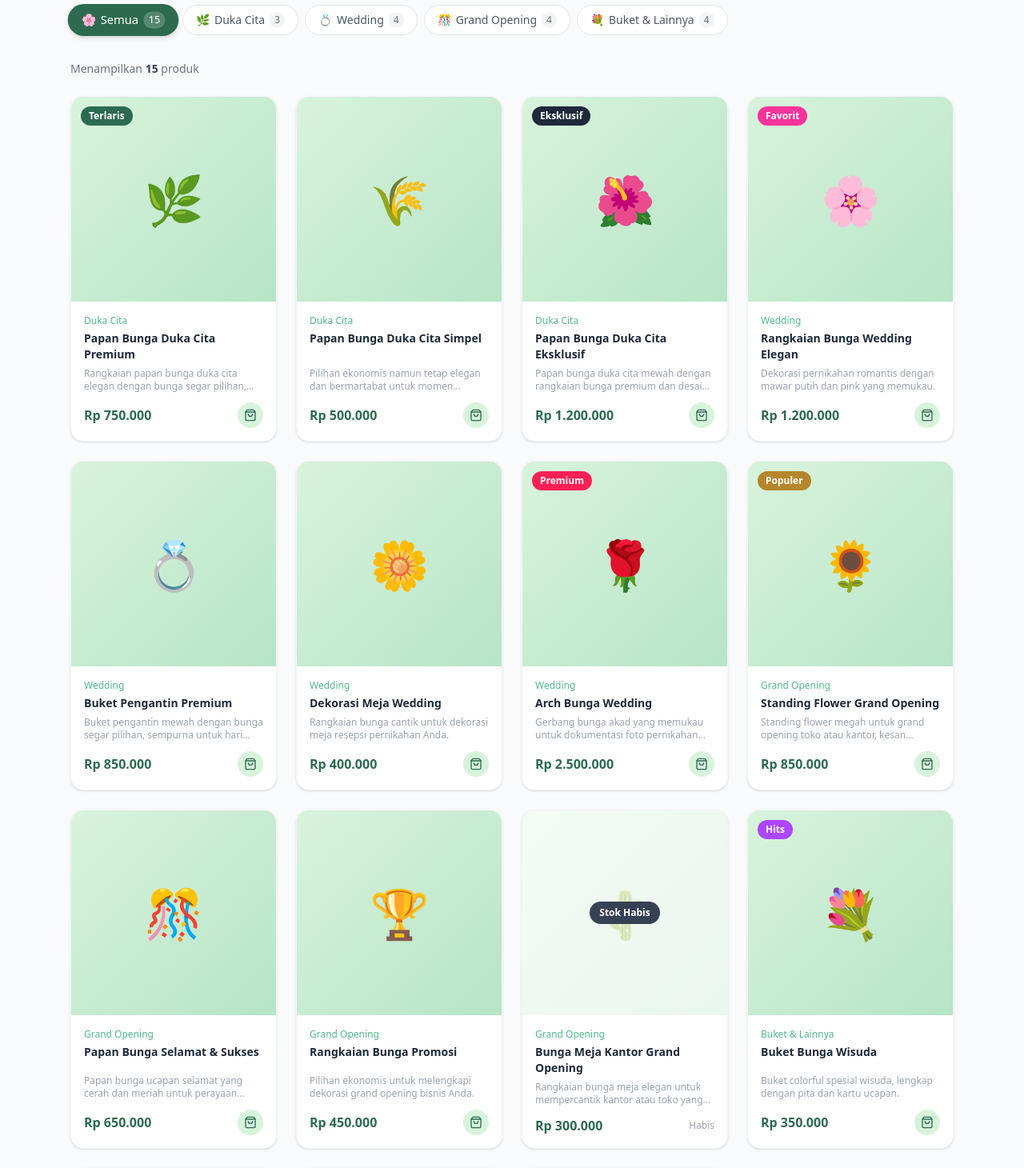
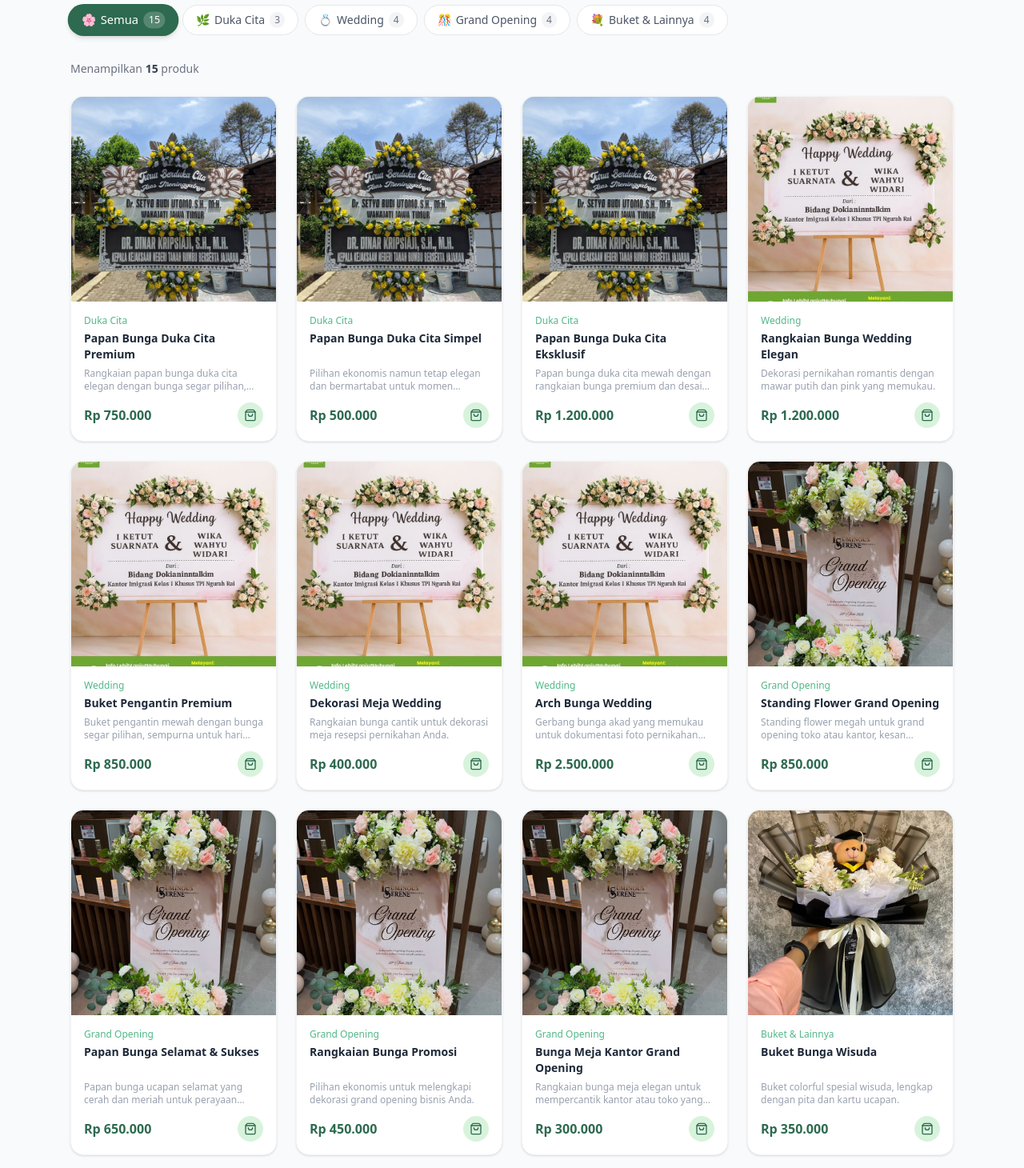
Before and after one commit to ProfileOf/Agro-Florist-Malang, a Next.js app: page /katalog in a window 1280 px wide. Shown: the part 380-1840 px from the top of the page at 80% size. Built offline with nearby package versions, Linux system fonts and the light colour scheme.

Commit message:
katalog page

```diff
--- a/src/app/katalog/KatalogClient.tsx
+++ b/src/app/katalog/KatalogClient.tsx
@@ -1,6 +1,7 @@
 'use client';
 
 import { useState, useMemo } from 'react';
+import { useSearchParams } from 'next/navigation';
 import { motion, AnimatePresence } from 'framer-motion';
 import { ShoppingBag, ArrowLeft, Search, Tag } from 'lucide-react';
 import Link from 'next/link';
@@ -36,7 +37,14 @@ const KATEGORI_EMOJI: Record<FilterKategori, string> = {
 };
 
 export default function KatalogClient() {
-  const [aktifKategori, setAktifKategori] = useState<FilterKategori>('semua');
+  const searchParams = useSearchParams();
+  const paramKategori = searchParams.get('kategori') as FilterKategori | null;
+  const initialKategori: FilterKategori =
+    paramKategori && KATEGORI_TABS.includes(paramKategori as FilterKategori)
+      ? paramKategori
+      : 'semua';
+
+  const [aktifKategori, setAktifKategori] = useState<FilterKategori>(initialKategori);
   const [query, setQuery] = useState('');
 
   const produkTampil = useMemo(() => {
@@ -191,36 +199,17 @@ export default function KatalogClient() {
                     className="group bg-white border border-gray-100 rounded-2xl overflow-hidden shadow-sm hover:shadow-xl transition-all duration-300 hover:-translate-y-1 flex flex-col"
                   >
                     {/* Image area */}
-                    <div className="relative aspect-square bg-gradient-to-br from-[#d8f3dc] to-[#b7e4c7] flex items-center justify-center">
-                      <span
-                        className="text-6xl"
-                        role="img"
-                        aria-label={produk.nama}
-                      >
-                        {produk.emoji}
-                      </span>
-
-                      {/* Badge */}
-                      {produk.badge && (
-                        <span
-                          className={`absolute top-3 left-3 text-xs font-bold px-2.5 py-1 rounded-full ${produk.badgeColor}`}
-                        >
-                          {produk.badge}
-                        </span>
-                      )}
-
-                      {/* Stok habis overlay */}
-                      {!produk.tersedia && (
-                        <div className="absolute inset-0 bg-white/70 flex items-center justify-center">
-                          <span className="bg-gray-700 text-white text-xs font-bold px-3 py-1.5 rounded-full">
-                            Stok Habis
-                          </span>
-                        </div>
-                      )}
+                    <div className="relative aspect-square overflow-hidden bg-[#d8f3dc]">
+                      <Image
+                        src={produk.gambar}
+                        alt={produk.nama}
+                        fill
+                        className="object-cover group-hover:scale-105 transition-transform duration-500"
+                        sizes="(max-width: 640px) 100vw, (max-width: 768px) 50vw, (max-width: 1024px) 33vw, 25vw"
+                      />
 
                       {/* Hover overlay — CTA */}
-                      {produk.tersedia && (
-                        <div className="absolute inset-0 bg-[#2d6a4f]/0 group-hover:bg-[#2d6a4f]/10 transition-colors flex items-center justify-center opacity-0 group-hover:opacity-100">
+                      <div className="absolute inset-0 bg-[#2d6a4f]/0 group-hover:bg-[#2d6a4f]/20 transition-colors flex items-center justify-center opacity-0 group-hover:opacity-100">
                         <a
                           href={`https://wa.me/6281234567890?text=Halo%2C%20saya%20ingin%20pesan%20${encodeURIComponent(produk.nama)}`}
                           target="_blank"
@@ -231,7 +220,6 @@ export default function KatalogClient() {
                           Pesan Sekarang
                         </a>
                       </div>
-                      )}
                     </div>
 
                     {/* Info */}
@@ -249,7 +237,6 @@ export default function KatalogClient() {
                         <span className="text-[#2d6a4f] font-bold text-base">
                           {formatRupiah(produk.harga)}
                         </span>
-                        {produk.tersedia ? (
                         <a
                           href={`https://wa.me/6281234567890?text=Halo%2C%20saya%20ingin%20pesan%20${encodeURIComponent(produk.nama)}`}
                           target="_blank"
@@ -259,9 +246,6 @@ export default function KatalogClient() {
                         >
                           <ShoppingBag className="w-4 h-4" aria-hidden="true" />
                         </a>
-                        ) : (
-                          <span className="text-xs text-gray-400">Habis</span>
-                        )}
                       </div>
                     </div>
                   </motion.div>
--- a/src/app/katalog/page.tsx
+++ b/src/app/katalog/page.tsx
@@ -1,3 +1,4 @@
+import { Suspense } from 'react';
 import type { Metadata } from 'next';
 import KatalogClient from './KatalogClient';
 
@@ -8,5 +9,9 @@ export const metadata: Metadata = {
 };
 
 export default function KatalogPage() {
-  return <KatalogClient />;
+  return (
+    <Suspense>
+      <KatalogClient />
+    </Suspense>
+  );
 }
--- a/src/components/ShowcaseSection.tsx
+++ b/src/components/ShowcaseSection.tsx
@@ -36,7 +36,7 @@ const categories = [
     label: 'Buket Wisuda',
     description: 'Buket bunga segar cantik untuk merayakan kelulusan dan pencapaian.',
     image: '/images/grad.jpg',
-    filter: 'buket-wisuda',
+    filter: 'buket',
     waText: 'Halo%20Agro%20Florist%2C%20saya%20mau%20pesan%20buket%20wisuda',
   },
 ];
--- a/src/lib/dummyKatalog.ts
+++ b/src/lib/dummyKatalog.ts
@@ -4,11 +4,8 @@ export type Produk = {
   slug: string;
   kategori: 'duka-cita' | 'wedding' | 'grand-opening' | 'buket';
   harga: number;
-  emoji: string;
-  badge?: string;
-  badgeColor?: string;
+  gambar: string;
   deskripsi: string;
-  tersedia: boolean;
 };
 
 export const KATEGORI_LABEL: Record<Produk['kategori'] | 'semua', string> = {
@@ -27,11 +24,8 @@ export const dummyKatalog: Produk[] = [
     slug: 'papan-bunga-duka-cita-premium',
     kategori: 'duka-cita',
     harga: 750000,
-    emoji: '🌿',
-    badge: 'Terlaris',
-    badgeColor: 'bg-[#2d6a4f] text-white',
+    gambar: '/images/dukacita.jpg',
     deskripsi: 'Rangkaian papan bunga duka cita elegan dengan bunga segar pilihan, cocok untuk berbagai acara belasungkawa.',
-    tersedia: true,
   },
   {
     id: 2,
@@ -39,9 +33,8 @@ export const dummyKatalog: Produk[] = [
     slug: 'papan-bunga-duka-cita-simpel',
     kategori: 'duka-cita',
     harga: 500000,
-    emoji: '🌾',
+    gambar: '/images/dukacita.jpg',
     deskripsi: 'Pilihan ekonomis namun tetap elegan dan bermartabat untuk momen belasungkawa.',
-    tersedia: true,
   },
   {
     id: 3,
@@ -49,11 +42,8 @@ export const dummyKatalog: Produk[] = [
     slug: 'papan-bunga-duka-cita-eksklusif',
     kategori: 'duka-cita',
     harga: 1200000,
-    emoji: '🌺',
-    badge: 'Eksklusif',
-    badgeColor: 'bg-gray-800 text-white',
+    gambar: '/images/dukacita.jpg',
     deskripsi: 'Papan bunga duka cita mewah dengan rangkaian bunga premium dan desain eksklusif.',
-    tersedia: true,
   },
   // Wedding
   {
@@ -62,11 +52,8 @@ export const dummyKatalog: Produk[] = [
     slug: 'rangkaian-bunga-wedding-elegan',
     kategori: 'wedding',
     harga: 1200000,
-    emoji: '🌸',
-    badge: 'Favorit',
-    badgeColor: 'bg-pink-500 text-white',
+    gambar: '/images/wedding.jpg',
     deskripsi: 'Dekorasi pernikahan romantis dengan mawar putih dan pink yang memukau.',
-    tersedia: true,
   },
   {
     id: 5,
@@ -74,9 +61,8 @@ export const dummyKatalog: Produk[] = [
     slug: 'buket-pengantin-premium',
     kategori: 'wedding',
     harga: 850000,
-    emoji: '💍',
+    gambar: '/images/wedding.jpg',
     deskripsi: 'Buket pengantin mewah dengan bunga segar pilihan, sempurna untuk hari istimewa Anda.',
-    tersedia: true,
   },
   {
     id: 6,
@@ -84,9 +70,8 @@ export const dummyKatalog: Produk[] = [
     slug: 'dekorasi-meja-wedding',
     kategori: 'wedding',
     harga: 400000,
-    emoji: '🌼',
+    gambar: '/images/wedding.jpg',
     deskripsi: 'Rangkaian bunga cantik untuk dekorasi meja resepsi pernikahan Anda.',
-    tersedia: true,
   },
   {
     id: 7,
@@ -94,11 +79,8 @@ export const dummyKatalog: Produk[] = [
     slug: 'arch-bunga-wedding',
     kategori: 'wedding',
     harga: 2500000,
-    emoji: '🌹',
-    badge: 'Premium',
-    badgeColor: 'bg-rose-500 text-white',
+    gambar: '/images/wedding.jpg',
     deskripsi: 'Gerbang bunga akad yang memukau untuk dokumentasi foto pernikahan terbaik.',
-    tersedia: true,
   },
   // Grand Opening
   {
@@ -107,11 +89,8 @@ export const dummyKatalog: Produk[] = [
     slug: 'standing-flower-grand-opening',
     kategori: 'grand-opening',
     harga: 850000,
-    emoji: '🌻',
-    badge: 'Populer',
-    badgeColor: 'bg-[#b5862b] text-white',
+    gambar: '/images/go.jpg',
     deskripsi: 'Standing flower megah untuk grand opening toko atau kantor, kesan pertama yang sempurna.',
-    tersedia: true,
   },
   {
     id: 9,
@@ -119,9 +98,8 @@ export const dummyKatalog: Produk[] = [
     slug: 'papan-bunga-selamat-sukses',
     kategori: 'grand-opening',
     harga: 650000,
-    emoji: '🎊',
+    gambar: '/images/go.jpg',
     deskripsi: 'Papan bunga ucapan selamat yang cerah dan meriah untuk perayaan grand opening.',
-    tersedia: true,
   },
   {
     id: 10,
@@ -129,9 +107,8 @@ export const dummyKatalog: Produk[] = [
     slug: 'rangkaian-bunga-promosi',
     kategori: 'grand-opening',
     harga: 450000,
-    emoji: '🏆',
+    gambar: '/images/go.jpg',
     deskripsi: 'Pilihan ekonomis untuk melengkapi dekorasi grand opening bisnis Anda.',
-    tersedia: true,
   },
   {
     id: 11,
@@ -139,9 +116,8 @@ export const dummyKatalog: Produk[] = [
     slug: 'bunga-meja-kantor-grand-opening',
     kategori: 'grand-opening',
     harga: 300000,
-    emoji: '🌵',
+    gambar: '/images/go.jpg',
     deskripsi: 'Rangkaian bunga meja elegan untuk mempercantik kantor atau toko yang baru dibuka.',
-    tersedia: false,
   },
   // Buket
   {
@@ -150,11 +126,8 @@ export const dummyKatalog: Produk[] = [
     slug: 'buket-bunga-wisuda',
     kategori: 'buket',
     harga: 350000,
-    emoji: '💐',
-    badge: 'Hits',
-    badgeColor: 'bg-purple-500 text-white',
+    gambar: '/images/grad.jpg',
     deskripsi: 'Buket colorful spesial wisuda, lengkap dengan pita dan kartu ucapan.',
-    tersedia: true,
   },
   {
     id: 13,
@@ -162,9 +135,8 @@ export const dummyKatalog: Produk[] = [
     slug: 'buket-ulang-tahun',
     kategori: 'buket',
     harga: 250000,
-    emoji: '🎂',
+    gambar: '/images/buket.png',
     deskripsi: 'Buket bunga ceria dan meriah sebagai kado ulang tahun yang berkesan.',
-    tersedia: true,
   },
   {
     id: 14,
@@ -172,11 +144,8 @@ export const dummyKatalog: Produk[] = [
     slug: 'hand-bouquet-premium',
     kategori: 'buket',
     harga: 550000,
-    emoji: '🌷',
-    badge: 'Favorit',
-    badgeColor: 'bg-pink-500 text-white',
+    gambar: '/images/buket.png',
     deskripsi: 'Hand bouquet mewah dengan bunga pilihan premium, cocok untuk hadiah spesial.',
-    tersedia: true,
   },
   {
     id: 15,
@@ -184,8 +153,7 @@ export const dummyKatalog: Produk[] = [
     slug: 'buket-bunga-kering',
     kategori: 'buket',
     harga: 180000,
-    emoji: '🍂',
+    gambar: '/images/grad.jpg',
     deskripsi: 'Buket bunga kering estetik yang tahan lama, hiasan rumah sekaligus hadiah unik.',
-    tersedia: true,
   },
 ];
```
Lines whose indentation alone changed are shown as unchanged.
